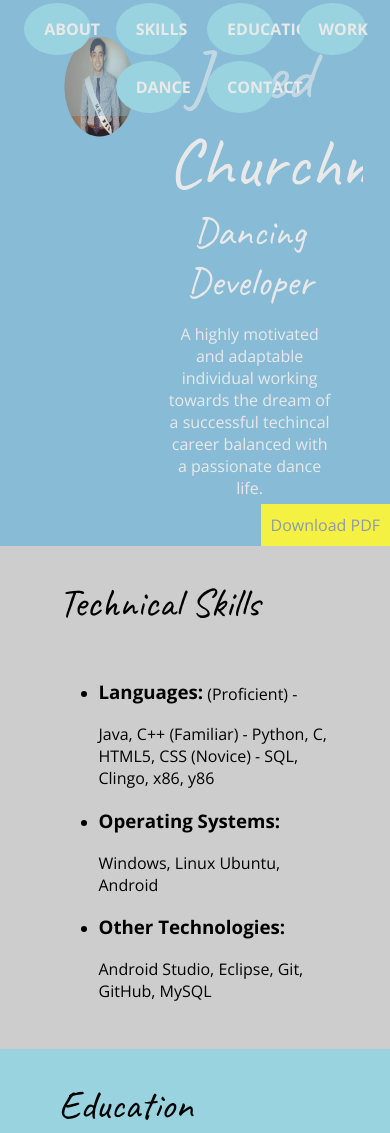
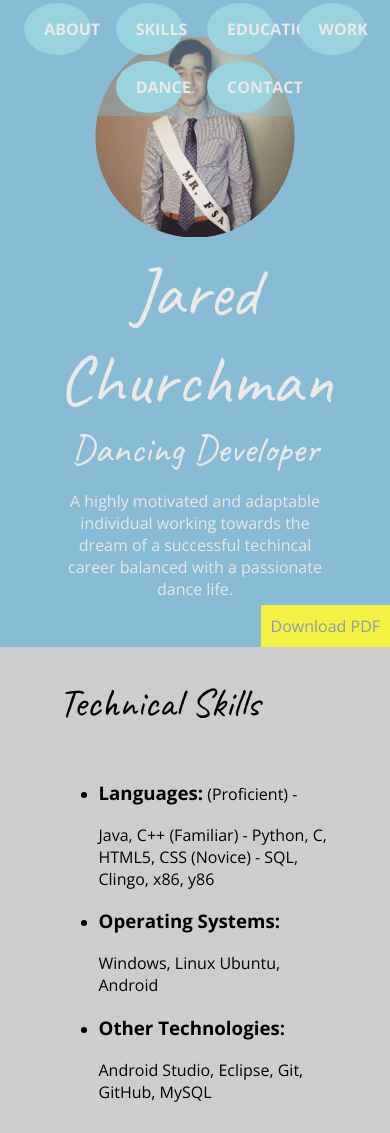
Before and after one commit to jchurchman100/jchurchman100.github.io, a plain HTML site: page index.html in a window 390 px wide. Shown: the top 1133 px of the page. Drawn offline with nearby package versions, Linux system fonts and the light colour scheme.

Commit message:
Responsiveness Image and Columns

```diff
--- a/css/styles.css
+++ b/css/styles.css
@@ -37,18 +37,6 @@ h2 {
   /*padding: 60px 50px;*/
   padding: 8% 8%;
   overflow: hidden;
-}
-.col-narrow{
-  width: 26%;
-  float: left;
-  min-height: 100px;
-  clear: both;
-  padding: 1%;
-}
-.col-wide{
-  width: 60%;
-  float: right;
-  min-height: 100px;
 }
 .uppercase{
 	text-transform: uppercase;
@@ -92,8 +80,8 @@ header {
 }
 .profile-img {
   border-radius: 50%;
-  width: 26%;
   padding: 2%;
+  width: 30%;
 }
 
 /* Footer styles only */
@@ -189,7 +177,7 @@ h3 ~ p{
 	margin-top: 0;
 }
 
-/*Awards*/
+/*Dance History*/
 .history{
   background: #99D3DF;
 }
@@ -212,3 +200,27 @@ h3 ~ p{
   width: 45%;
   float: left;
 }
+
+/*Media Queries*/
+@media (min-width: 900px){
+	.col-narrow{
+	  width: 26%;
+	  float: left;
+	  min-height: 100px;
+	  clear: both;
+	  padding: 1%;
+	}
+	.col-wide{
+	  width: 60%;
+	  float: right;
+	  min-height: 100px;
+	}
+}
+@media(max-width: 899px){
+	header{
+		text-align: center;
+	}
+	.profile-img{
+		width: 200px;
+	}
+}
--- a/index.html
+++ b/index.html
@@ -20,7 +20,7 @@
             <a href="#contact">Contact</a>
         </nav>
         <div class="content-wrap">
-            <img class="profile-img col-narrow" src="images/hah.jpg" alt="Jared Churchman">
+            <img class="profile-img" src="images/hah.jpg" alt="Jared Churchman">
             <div class="col-wide">
                 <h1>Jared Churchman</h1>
                 <h2>Dancing Developer</h2>
```
